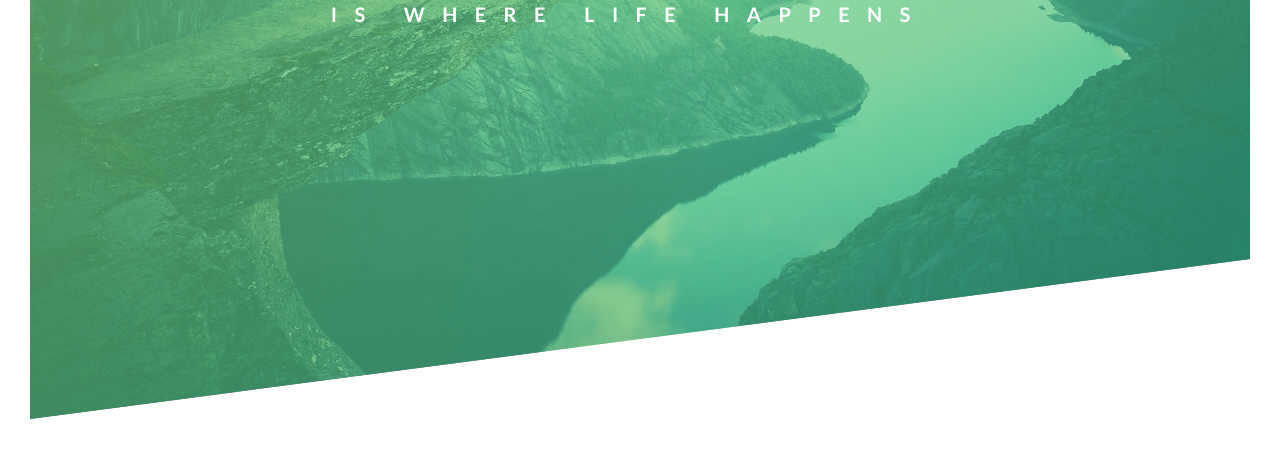
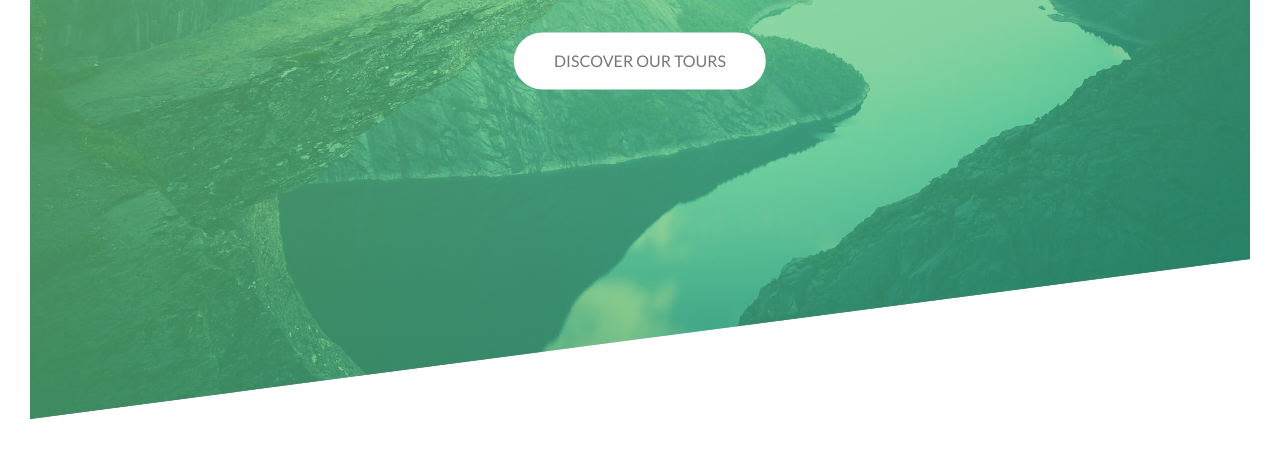
Before and after one commit to SuperNuva/NaTours-CSS-project, a plain HTML site: page index.html in a window 1280 px wide. Shown: the part 371-820 px from the top of the page. Drawn offline with Linux system fonts and the light colour scheme.

Commit message:
header button animation

```diff
--- a/css/style.css
+++ b/css/style.css
@@ -54,6 +54,7 @@ body {
   top: 40%; /* this is in relation to the parent element */
   left: 50%;
   transform: translate(-50%, -50%); /* how much we want to shift the element by, in relation to itself */
+  text-align: center; /* to have the button in center, as the button is treated as an inline text */
 }
 
 .heading-primary {
@@ -61,6 +62,7 @@ body {
   text-transform: uppercase;
 
   backface-visibility: hidden; /* to fix the shaking of the main and sub title */
+  margin-bottom: 60px;
 }
 
 .heading-primary-main {
@@ -118,3 +120,72 @@ body {
     transform: translate(0);
   }
 }
+
+@keyframes moveInBottom {
+  0% {
+    opacity: 0;
+    transform: translateY(30px);
+  }
+
+  100% {
+    opacity: 1;
+    transform: translate(0);
+  }
+}
+
+.btn:link,
+.btn:visited {
+  text-transform: uppercase;
+  text-decoration: none;
+  padding: 15px 40px;
+  display: inline-block;
+  border-radius: 100px; /* 200/500px wiil be the same*/
+  transition: all .2s; /* the transition property has to on the initial state */
+  position: relative;
+}
+
+.btn:hover {
+  transform: translateY(-3px); /* to move up, it has to be a negative number*/
+  box-shadow: 0 10px 20px rgba(0, 0, 0, .2);
+}
+
+.btn:active {
+  transform: translateY(-1px);
+  box-shadow: 0 5px 10px rgba(0, 0, 0, .2);
+}
+
+.btn-white {
+  background-color: white;
+  color: #777;
+}
+
+/*
+/* this pseudoclass is for the button expansion animation-not that necessary
+
+.btn::after {
+  content: ""; /* content and display is must
+  display: inline-block;
+  height: 100%;
+  width: 100%;
+  border-radius: 100px;
+  position: absolute;
+  top: 0;
+  left: 0;
+  z-index: -1;
+  transition: all .4s;
+}
+
+.btn-white::after {
+  background-color: white;
+}
+
+.btn:hover::after {
+  transform: scaleX(1.4) scaleY(1.6);
+  opacity: 0;
+}
+*/
+
+.btn-animated {
+  animation: moveInBottom .5s ease-out .75s;
+  animation-fill-mode: backwards; /* automatically applies the 0% animation first */
+}
--- a/index.html
+++ b/index.html
@@ -6,7 +6,7 @@
 
         <link href="https://fonts.googleapis.com/css?family=Lato:100,300,400,700,900" rel="stylesheet">
 
-        <link rel="stylesheet" href="css/icon-font.css">
+        <!-- <link rel="stylesheet" href="css/icon-font.css"> -->
         <link rel="stylesheet" href="css/style.css">
         <link rel="shortcut icon" type="image/png" href="img/favicon.png">
 
@@ -23,6 +23,8 @@
                     <span class="heading-primary-main">Outdoors</span>
                     <span class="heading-primary-sub">is where life happens</span>
                 </h1>
+
+                <a href="#" class="btn btn-white btn-animated">Discover Our Tours</a>
             </div>
 
         </header>
```
